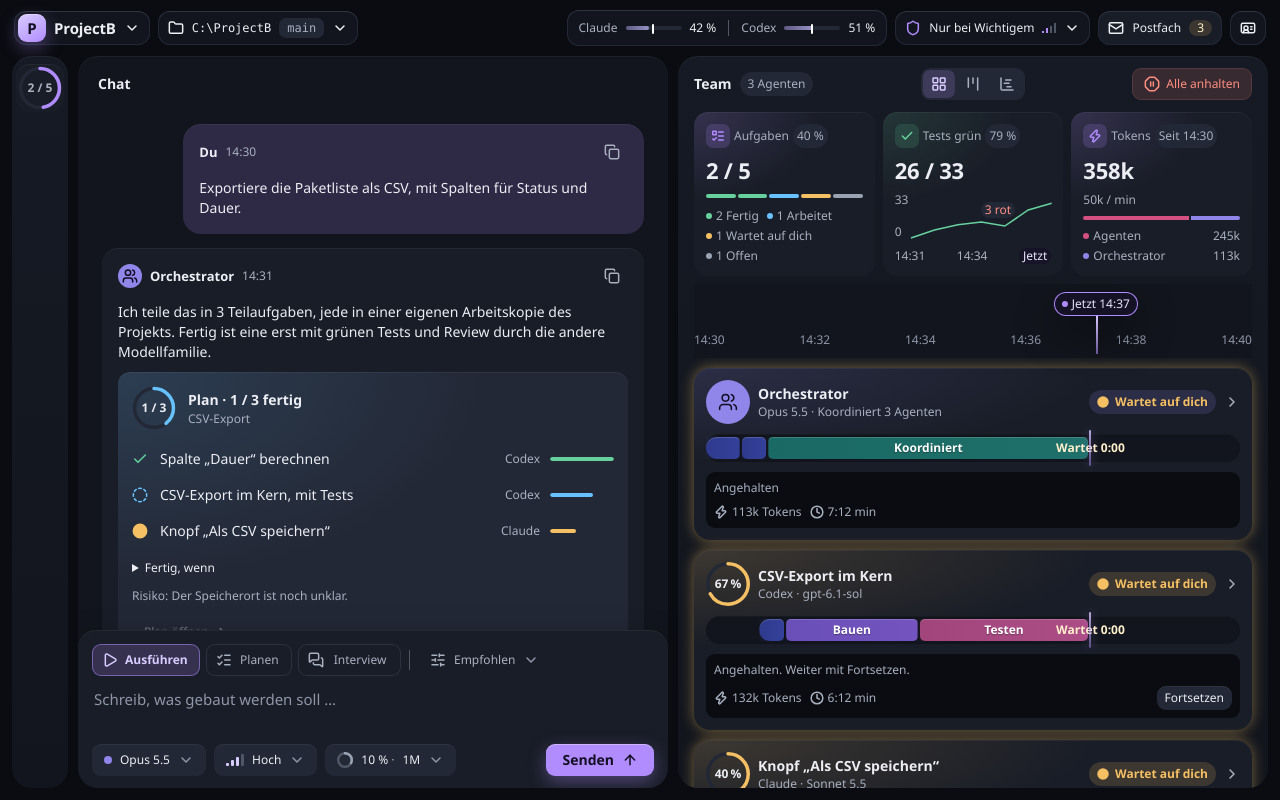
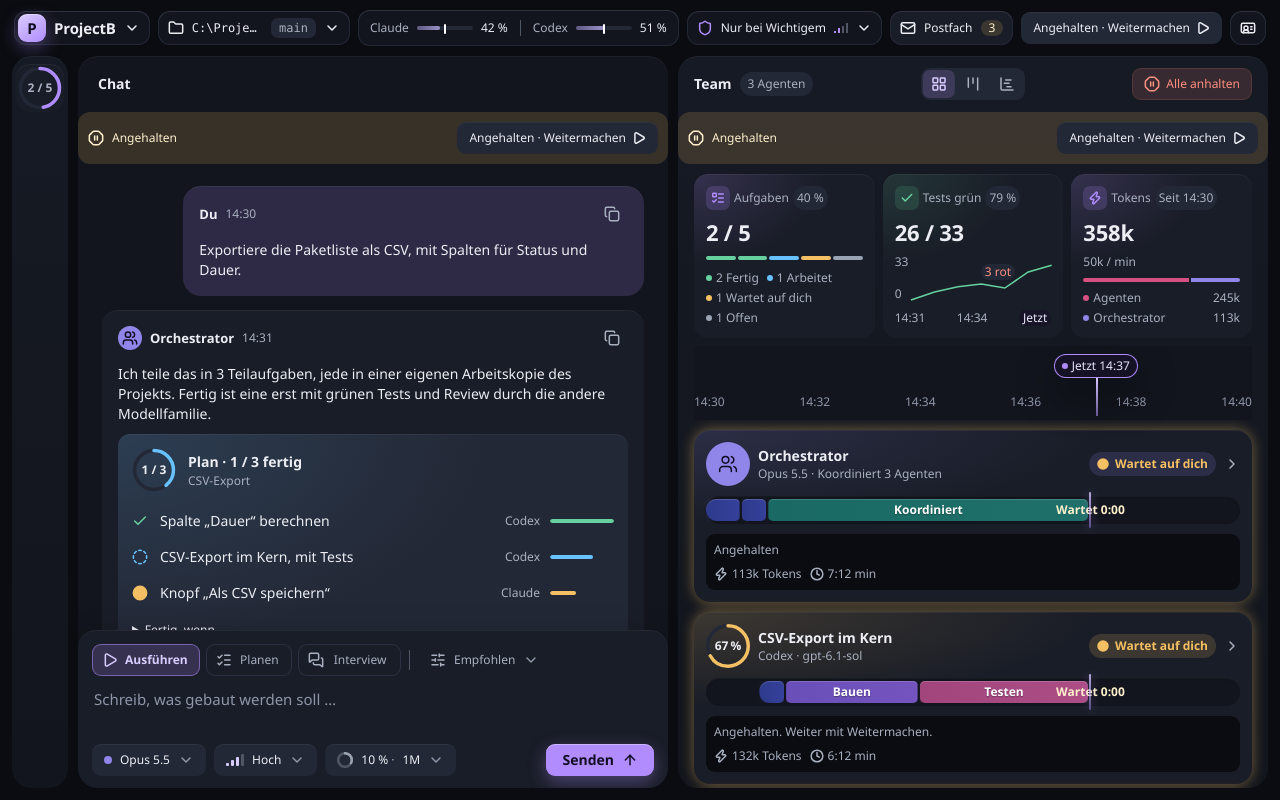
Before and after one commit to Cuarroc/ProjectB, a React (Vite) app: page / in a window 1280 px wide. Both pictures are taken after a click on the button "Alle anhalten". Built offline with nearby package versions, Linux system fonts and the light colour scheme; a web font is replaced by a local one.

Commit message:
P-4b-9: Gemeinsames Anhalten und Fragenhinweise vorbereiten

```diff
--- a/src/App.tsx
+++ b/src/App.tsx
@@ -1,5 +1,6 @@
 import "./App.css";
-import { useState } from "react";
+import { useEffect, useState } from "react";
+import { beobachteFragen } from "./bereiche/fragenHinweise";
 import { PanelRightOpen } from "lucide-react";
 import Vorschau from "./bausteine/Vorschau";
 import Vorschau3 from "./bausteine/Vorschau3";
@@ -11,6 +12,7 @@ import Team from "./bereiche/Team";
 
 export default function App() {
   const [linksOffen, setLinksOffen] = useState(false);
+  useEffect(() => beobachteFragen(chatEingabeQuelle), []);
   if (new URLSearchParams(window.location.search).get("vorschau") === "eingabe") return <Vorschau3 />;
   if (new URLSearchParams(window.location.search).get("vorschau") === "bausteine") return <Vorschau />;
   return (
--- a/src/bereiche/ChatVerlauf.tsx
+++ b/src/bereiche/ChatVerlauf.tsx
@@ -8,6 +8,7 @@ import { tokenMs } from "../bausteine/Tooltip";
 import type { Planschritt } from "../daten/typen";
 import "./ChatVerlauf.css";
 import "../bausteine/bausteine2.css";
+import { AnhalteHinweis, useAnhalten } from "./anhalten";
 
 const standardQuelle = new BeispielQuelle();
 const zustaende: Record<Planschritt["zustand"], Zustand> = {
@@ -21,6 +22,7 @@ type Props = {
 };
 
 export default function ChatVerlauf({ quelle = standardQuelle, onPlanOeffnen, onAntwort, onAktion }: Props) {
+  const pause = useAnhalten();
   const [daten, setDaten] = useState(() => quelle.lesen());
   const [antworten, setAntworten] = useState<Record<string, string>>({});
   const [meldung, setMeldung] = useState("");
@@ -46,6 +48,7 @@ export default function ChatVerlauf({ quelle = standardQuelle, onPlanOeffnen, on
   };
   return <>
     <header className="chat-kopf"><h2 id="chat">Chat</h2></header>
+    <AnhalteHinweis pause={pause} />
     <div className="chat-verlauf" role="log" aria-label="Chatverlauf" aria-relevant="additions text">
       <ol className="chat-nachrichten">
         {chat?.verlauf.map(n => {
--- a/src/bereiche/Kopf.tsx
+++ b/src/bereiche/Kopf.tsx
@@ -3,6 +3,8 @@ import { ChevronDown, Circle, CircleDot, Folder, IdCard, Shield } from "lucide-r
 import { chatEingabeQuelle } from "./ChatEingabe";
 import { PostfachKnopf } from "./PostfachKnopf";
 import "./Kopf.css";
+import { AnhalteKnopf, useAnhalten } from "./anhalten";
+import { frageTon } from "./fragenHinweise";
 
 export type Bewegung = "auto" | "voll" | "reduziert";
 export function bewegungSetzen(wahl: Bewegung, wurzel = document.documentElement) { wurzel.dataset.bewegung = wahl; }
@@ -33,6 +35,7 @@ function KopfMenue({ name, inhalt, children, klasse = "", beschriftung = name }:
 }
 
 export default function Kopf() {
+  const pause = useAnhalten(), [ton, setTon] = useState(frageTon.lesen);
   const [daten, setDaten] = useState(() => chatEingabeQuelle.lesen()), [projekt, waehleProjekt] = useState(daten.kopf.pfad);
   const [bewegung, waehleBewegung] = useState<Bewegung>("auto"), [ruhig, setRuhig] = useState(false);
   const dialog = useRef<HTMLDialogElement>(null), berechtigungen = useRef<HTMLButtonElement>(null);
@@ -50,6 +53,7 @@ export default function Kopf() {
         <span className="kopf-wahl-titel">{bewegung === w ? <CircleDot {...symbol} /> : <Circle {...symbol} />}{w === "auto" ? "Automatisch (wie Windows)" : w === "voll" ? "Voll" : "Reduziert"}{w === "auto" && <span className="kopf-gerade">{aktuell}</span>}</span>
         {w !== "auto" && <><span className="kopf-probe"><span /></span><span>{w === "voll" ? "Flüssig, mit Glanz und weichen Übergängen" : "Ruhiger, ohne Dauer-Animationen"}</span></>}
       </button>)}</div>
+      <button type="button" role="menuitemcheckbox" tabIndex={-1} aria-checked={ton} onClick={() => { frageTon.setzen(!ton); setTon(!ton); }}>Ton bei Fragen: {ton ? "An" : "Aus"}</button>
     </KopfMenue>
     <KopfMenue name="Projekt wählen" klasse="kopf-projekt" beschriftung={`Projekt wählen: ${projekt} ${daten.kopf.zweig}`} inhalt={<><Folder {...symbol} /><code>{projekt}</code>{" "}<code className="kopf-zweig">{daten.kopf.zweig}</code><ChevronDown {...symbol} /></>}>
       <h2 role="presentation">Projekt wählen</h2>{daten.kopf.projekte.map(p => <button key={p} type="button" role="menuitemradio" tabIndex={-1} aria-checked={projekt === p} onClick={() => waehleProjekt(p)}>{p}</button>)}
@@ -63,6 +67,7 @@ export default function Kopf() {
       <Shield {...symbol} /><span>{daten.berechtigungen.aktuell}</span><span className="kopf-stufen" aria-hidden="true">{[0, 1, 2, 3].map(i => <i key={i} data-an={i <= daten.berechtigungen.stufen.findIndex(s => s.name === daten.berechtigungen.aktuell)} style={{ height: `${(i + 1) * 25}%` }} />)}</span><ChevronDown {...symbol} />
     </button>
     <PostfachKnopf zahl={daten.kopf.postfach} />
+    <AnhalteKnopf pause={pause} />
     <KopfMenue name="Rollen" klasse="kopf-rollen" inhalt={<><IdCard {...symbol} /><span>Rollen</span></>}>
       <h2 role="presentation">Rollen</h2>{["Orchestrator", "Arbeiter Codex", "Prüfer Claude"].map(r => <button type="button" role="menuitem" aria-disabled="true" tabIndex={-1} key={r}>{r}</button>)}
     </KopfMenue>
--- a/src/bereiche/Team.tsx
+++ b/src/bereiche/Team.tsx
@@ -10,6 +10,7 @@ import { TeamBoard, TeamZeitstrahl, spur, teamAngehalten } from "./TeamAnsichten
 import type { Datenstand, Agent } from "../daten/typen";
 import "./Team.css";
 import { TeamDetails, mitBeleg } from "./TeamDetails";
+import { allesAnhalten, AnhalteHinweis, useAnhalten } from "./anhalten";
 
 const status = { Arbeitet: "arbeitet", "Wartet auf dich": "wartet", Fertig: "fertig", Problem: "problem" } as const;
 const jetzt = orchestratorBeispiel.laufzeitSekunden;
@@ -23,9 +24,13 @@ export function anhalten(daten: Datenstand, id?: string): Datenstand {
     ? { ...a, vorPause: { zustand: a.zustand, liveZeile: a.liveZeile }, zustand: "Wartet auf dich", liveZeile: "Angehalten. Weiter mit Fortsetzen." } : a) };
 }
 
-type Props = { daten: Datenstand; auswahl: string | null; waehlen: (id: string | null) => void; aendern: (daten: Datenstand) => void; ansicht?: string; umschalten?: (wert: string) => void };
-export function TeamAnsicht({ daten, auswahl, waehlen, aendern, ansicht = "Karten", umschalten = () => {} }: Props) {
+type Props = { daten: Datenstand; auswahl: string | null; waehlen: (id: string | null) => void; aendern: (daten: Datenstand) => void; ansicht?: string; umschalten?: (wert: string) => void; pause?: boolean; allesStoppen?: () => void };
+export function TeamAnsicht({ daten, auswahl, waehlen, aendern, ansicht = "Karten", umschalten = () => {}, pause = false, allesStoppen }: Props) {
   const original = daten;
+  if (pause) {
+    daten = anhalten(daten);
+    daten = { ...daten, agenten: daten.agenten.map(a => a.liveZeile.startsWith("Angehalten.") ? { ...a, liveZeile: "Angehalten. Weiter mit Weitermachen." } : a) };
+  }
   daten = mitBeleg(daten);
   const agenten = daten.agenten.slice(0, 3).sort((a, b) => Number(a.zustand === "Fertig") - Number(b.zustand === "Fertig"));
   const details = auswahl === "orchestrator" ? { id: "orchestrator", name: "Orchestrator", liveZeile: `Koordiniert ${agenten.length} Agenten`, anbieter: "Claude", modell: daten.chats[0]?.modell, zustand: teamAngehalten(agenten) ? "Wartet auf dich" : "Arbeitet", tokens: orchestratorBeispiel.tokens, laufzeitSekunden: jetzt, dateien: [], phasen: [], arbeitskopie: "", effort: "Hoch", fortschritt: 0, letzteZeilen: [], tests: null, schaetzung: null } as Agent : agenten.find(a => a.id === auswahl);
@@ -36,7 +41,8 @@ export function TeamAnsicht({ daten, auswahl, waehlen, aendern, ansicht = "Karte
   return <section className="team-bereich" aria-labelledby="team">
     <header className="team-kopf"><h2 id="team">Team</h2><span className="team-chip">{agenten.length} Agenten</span>
       <Umschalter className="team-ansichten" moeglichkeiten={["Karten", "Board", "Zeitstrahl"]} wert={ansicht} beschriftung="Team-Ansicht" onChange={umschalten} symbole={[LayoutGrid, Kanban, ChartGantt].map((Symbol, i) => <Symbol key={i} size={16} strokeWidth={1.5} absoluteStrokeWidth aria-hidden="true" />)} />
-      <Knopf text="Alle anhalten" vorsatz={<OctagonPause size={16} strokeWidth={1.5} absoluteStrokeWidth aria-hidden="true" />} variante="gefaehrlich" onClick={() => aendern(anhalten(original))} /></header>
+      <Knopf text="Alle anhalten" vorsatz={<OctagonPause size={16} strokeWidth={1.5} absoluteStrokeWidth aria-hidden="true" />} variante="gefaehrlich" onClick={() => allesStoppen ? allesStoppen() : aendern(anhalten(original))} /></header>
+    <AnhalteHinweis pause={pause} />
     {ansicht !== "Karten" && <div className="team-wechsel" key={ansicht}>
       <div className="team-summe"><span>Aufgaben <b>{fertig} / {daten.plan.schritte.length}</b></span><span>Tests grün <b>{tests.gruen} / {tests.gesamt}</b></span><span>Tokens <b>{tokens(gesamtTokens)}</b></span><span>Laufzeit <b>{dauer(jetzt)} min</b></span></div>
       {ansicht === "Board" ? <TeamBoard daten={daten} agenten={agenten} waehlen={waehlen} auswahl={auswahl} /> : <TeamZeitstrahl daten={daten} agenten={agenten} waehlen={waehlen} auswahl={auswahl} />}
@@ -61,7 +67,7 @@ export function TeamAnsicht({ daten, auswahl, waehlen, aendern, ansicht = "Karte
         <Agentenkarte name={a.name} modell={`${a.anbieter} · ${a.modell}`} zustand={status[a.zustand]} fortschritt={a.fortschritt}
           zeitspur={spur(a)} zeile={a.liveZeile} tokens={tokens(a.tokens)} laufzeit={dauer(a.laufzeitSekunden)}
           gewaehlt={auswahl === a.id} onDetails={() => waehlen(auswahl === a.id ? null : a.id)}
-          aktion={a.zustand === "Fertig" ? undefined : a.liveZeile.startsWith("Angehalten.") ? "Fortsetzen" : "Anhalten"}
+          aktion={pause || a.zustand === "Fertig" ? undefined : a.liveZeile.startsWith("Angehalten.") ? "Fortsetzen" : "Anhalten"}
           onAktion={() => aendern(a.liveZeile.startsWith("Angehalten.") ? { ...original, agenten: original.agenten.map(agent => agent.id === a.id ? fortsetzen(agent) : agent) } : anhalten(original, a.id))} />
       </div>)}
     </div>
@@ -71,8 +77,9 @@ export function TeamAnsicht({ daten, auswahl, waehlen, aendern, ansicht = "Karte
 }
 
 export default function Team() {
+  const pause = useAnhalten();
   const [quelle] = useState(() => new BeispielQuelle());
   const [daten, setDaten] = useState(() => quelle.lesen()), [auswahl, waehlen] = useState<string | null>(null);
   const [ansicht, umschalten] = useState("Karten");
-  return <div className="team-spalte"><TeamAnsicht daten={daten} auswahl={auswahl} waehlen={waehlen} ansicht={ansicht} umschalten={wert => { umschalten(wert); waehlen(null); }} aendern={neu => { quelle.aktualisieren(neu); setDaten(quelle.lesen()); }} /></div>;
+  return <div className="team-spalte"><TeamAnsicht daten={daten} pause={pause} allesStoppen={() => allesAnhalten.setzen(true)} auswahl={auswahl} waehlen={waehlen} ansicht={ansicht} umschalten={wert => { umschalten(wert); waehlen(null); }} aendern={neu => { quelle.aktualisieren(neu); setDaten(quelle.lesen()); }} /></div>;
 }
--- /dev/null
+++ b/src/bereiche/anhalten.css
@@ -0,0 +1,4 @@
+.anhalte-hinweis { display: flex; align-items: center; flex-wrap: wrap; gap: var(--abstand-2); padding: var(--abstand-3); margin-bottom: var(--abstand-3); border-radius: var(--rund-liste); background: var(--status-wartet-grund); color: var(--status-wartet-text); font: var(--schrift-klein); }
+.anhalte-hinweis > button { margin-left: auto; }
+.kopf > .knopf { flex-shrink: 0; }
+@media (width < 80rem) { .kopf-zweig { display: none; } .kopf-logo strong { position: absolute; width: 1px; height: 1px; overflow: hidden; clip-path: inset(50%); } }
--- /dev/null
+++ b/src/bereiche/anhalten.tsx
@@ -0,0 +1,20 @@
+import { useSyncExternalStore } from "react";
+import { OctagonPause, Play } from "lucide-react";
+import { Knopf } from "../bausteine/Knopf";
+import "./anhalten.css";
+
+let angehalten = false;
+const abos = new Set<() => void>();
+export const allesAnhalten = {
+  lesen: () => angehalten,
+  abonnieren: (abo: () => void) => { abos.add(abo); return () => { abos.delete(abo); }; },
+  setzen: (wert: boolean) => { angehalten = wert; for (const abo of abos) abo(); },
+};
+export const useAnhalten = () => useSyncExternalStore(allesAnhalten.abonnieren, allesAnhalten.lesen, allesAnhalten.lesen);
+export function AnhalteKnopf({ pause }: { pause: boolean }) {
+  return <Knopf text={pause ? "Angehalten · Weitermachen" : "Alles anhalten"} symbol={pause ? Play : OctagonPause}
+    aria-pressed={pause} onClick={() => allesAnhalten.setzen(!pause)} />;
+}
+export function AnhalteHinweis({ pause }: { pause: boolean }) {
+  return pause ? <div className="anhalte-hinweis" role="status"><OctagonPause size={16} strokeWidth={1.5} absoluteStrokeWidth aria-hidden="true" />Angehalten<AnhalteKnopf pause /></div> : null;
+}
--- /dev/null
+++ b/src/bereiche/fragenHinweise.ts
@@ -0,0 +1,30 @@
+import type { Datenquelle } from "../daten/quelle";
+import type { Frage } from "../daten/typen";
+
+export type FragenMeldung = { melden: (frage: Frage) => void; ton: () => void };
+export function leiserTon(Audio = AudioContext) {
+  const audio = new Audio(), welle = audio.createOscillator(), lautstaerke = audio.createGain(), jetzt = audio.currentTime;
+  welle.frequency.value = 660;
+  lautstaerke.gain.setValueAtTime(0, jetzt);
+  lautstaerke.gain.linearRampToValueAtTime(0.025, jetzt + 0.02);
+  lautstaerke.gain.linearRampToValueAtTime(0, jetzt + 0.18);
+  welle.connect(lautstaerke); lautstaerke.connect(audio.destination);
+  welle.onended = () => { void audio.close(); };
+  welle.start(); welle.stop(jetzt + 0.2);
+}
+// Ohne freigegebenes Tauri-Benachrichtigungsplugin bleibt die Ausgabe austauschbar.
+export const fragenMeldung: FragenMeldung = { melden: () => {}, ton: () => { if ("__TAURI_INTERNALS__" in window) leiserTon(); } };
+let tonAn = true;
+export const frageTon = { lesen: () => tonAn, setzen: (wert: boolean) => { tonAn = wert; } };
+export function beobachteFragen(quelle: Datenquelle, ausgabe = fragenMeldung, fokus = () => document.hasFocus()) {
+  const bekannt = new Set(quelle.lesen().fragen.map(f => f.id));
+  return quelle.abonnieren(() => {
+    for (const frage of quelle.lesen().fragen) {
+      if (bekannt.has(frage.id)) continue;
+      bekannt.add(frage.id);
+      if (fokus()) continue;
+      ausgabe.melden(frage);
+      if (frageTon.lesen()) ausgabe.ton();
+    }
+  });
+}
```
Also changed, not shown: tests/ui/anhalten.pw.js (added, +37 -0 lines), tests/ui/kopf.pw.js (+1 -1 lines), 1 other file (tests, documents, lock files or other folders).
